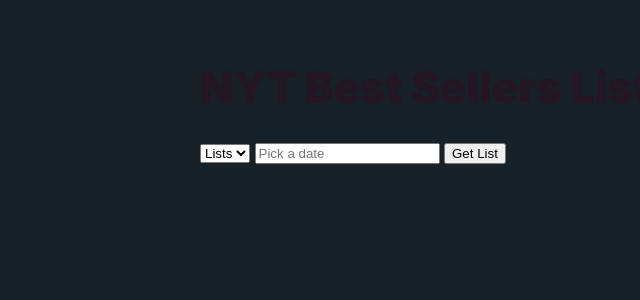
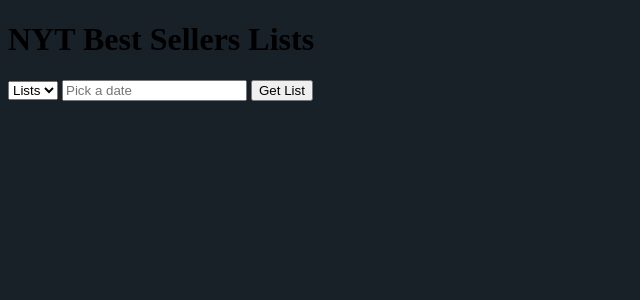
Before and after one commit to sunil-dhaka/flask-apps, a Flask app: template templates/index.html in a window 1280 px wide. Shown: the top 300 px of the page, without its empty margins (0-640 px from the left). Run offline with Flask 2, Linux system fonts and the light colour scheme; the template is opened without the code that fills it, so the values that code supplies are empty; some libraries are stand-ins or nearby versions.

Commit message:
nyt books app v1

```diff
--- a/templates/books.html
+++ b/templates/books.html
@@ -47,9 +47,7 @@
     <!-- view-4: https://codemyui.com/responsive-bookshelf-grid-with-tilt-hover-animation/ -->
     <ul>
         {% for item in images %}
-            <li>
-                <img alt="{{ item.title }}" src="{{ item.image }}">
-            </li>
+            <li><img alt="{{ item.title }}" src="{{ item.image }}"></li>
         {% endfor %}
     </ul>
 {% endblock %}
--- a/templates/layout.html
+++ b/templates/layout.html
@@ -5,17 +5,18 @@
         <title>
             NYT Books
         </title>
-        <link rel="stylesheet" type= "text/css" href= "{{url_for('static', filename='main.css') }}">
+        <!-- stylesheets -->
+        <!-- <link rel="stylesheet" type= "text/css" href= "{{url_for('static', filename='main.css') }}"> -->
         <link rel="stylesheet" type= "text/css" href= "{{url_for('static', filename='bookcase.css') }}">
-        <link rel="stylesheet" href="https://unpkg.com/modern-css-reset@1.4.0/dist/reset.min.css">
-        <link rel="stylesheet" href="https://fonts.googleapis.com/css2?family=Inter:wght@400;500;700;900&amp;display=swap">
+        <!-- <link rel="stylesheet" href="https://unpkg.com/modern-css-reset@1.4.0/dist/reset.min.css"> -->
+        <!-- <link rel="stylesheet" href="https://fonts.googleapis.com/css2?family=Inter:wght@400;500;700;900&amp;display=swap"> -->
+        <!-- <link rel="stylesheet" href="https://fonts.googleapis.com/css?family=Roboto:400,500,900,700,100italic,300italic,400italic,500italic,700italic,900italic,300,100%27"> -->
+        <!-- javascripts -->
+        <script src="https://cdnjs.cloudflare.com/ajax/libs/prefixfree/1.0.7/prefixfree.min.js"></script>
         <script src="https://code.jquery.com/jquery-3.3.1.slim.min.js"></script>
 
         <!-- datedropper -->
         <script src="{{url_for('static', filename='datedropper-jquery.js') }}"></script>
-        <!-- <link rel="stylesheet" href="https://fonts.googleapis.com/css?family=Roboto:400,500,900,700,100italic,300italic,400italic,500italic,700italic,900italic,300,100%27"> -->
-        <!-- <link href="https://cdn.jsdelivr.net/npm/bootstrap@5.1.3/dist/css/bootstrap.min.css" rel="stylesheet" integrity="sha384-1BmE4kWBq78iYhFldvKuhfTAU6auU8tT94WrHftjDbrCEXSU1oBoqyl2QvZ6jIW3" crossorigin="anonymous"> -->
-        <!-- <script src="https://cdn.jsdelivr.net/npm/bootstrap@5.1.3/dist/js/bootstrap.bundle.min.js" integrity="sha384-ka7Sk0Gln4gmtz2MlQnikT1wXgYsOg+OMhuP+IlRH9sENBO0LRn5q+8nbTov4+1p" crossorigin="anonymous"></script> -->
     </head>
     <body>
         {% block body %}{% endblock %}
```
